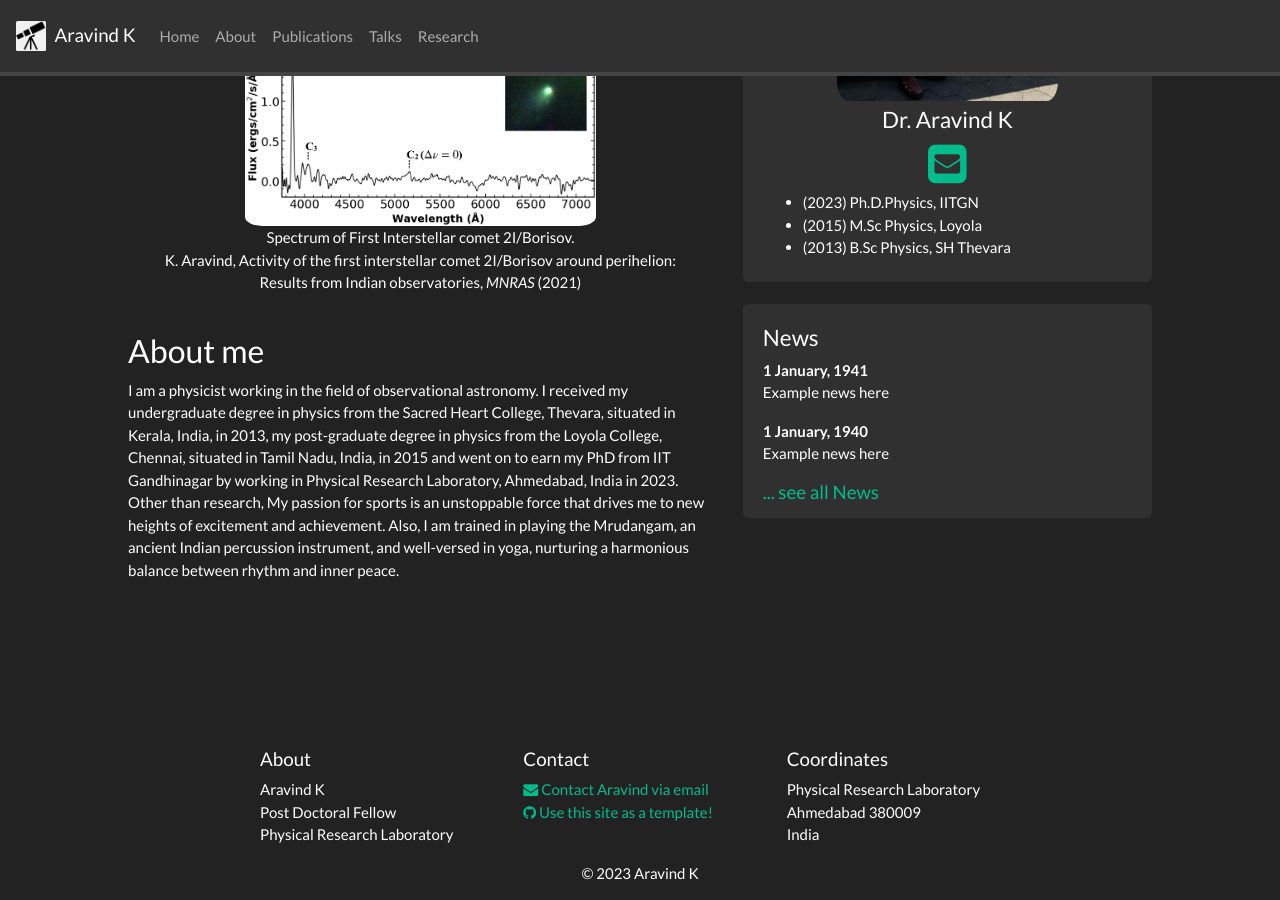
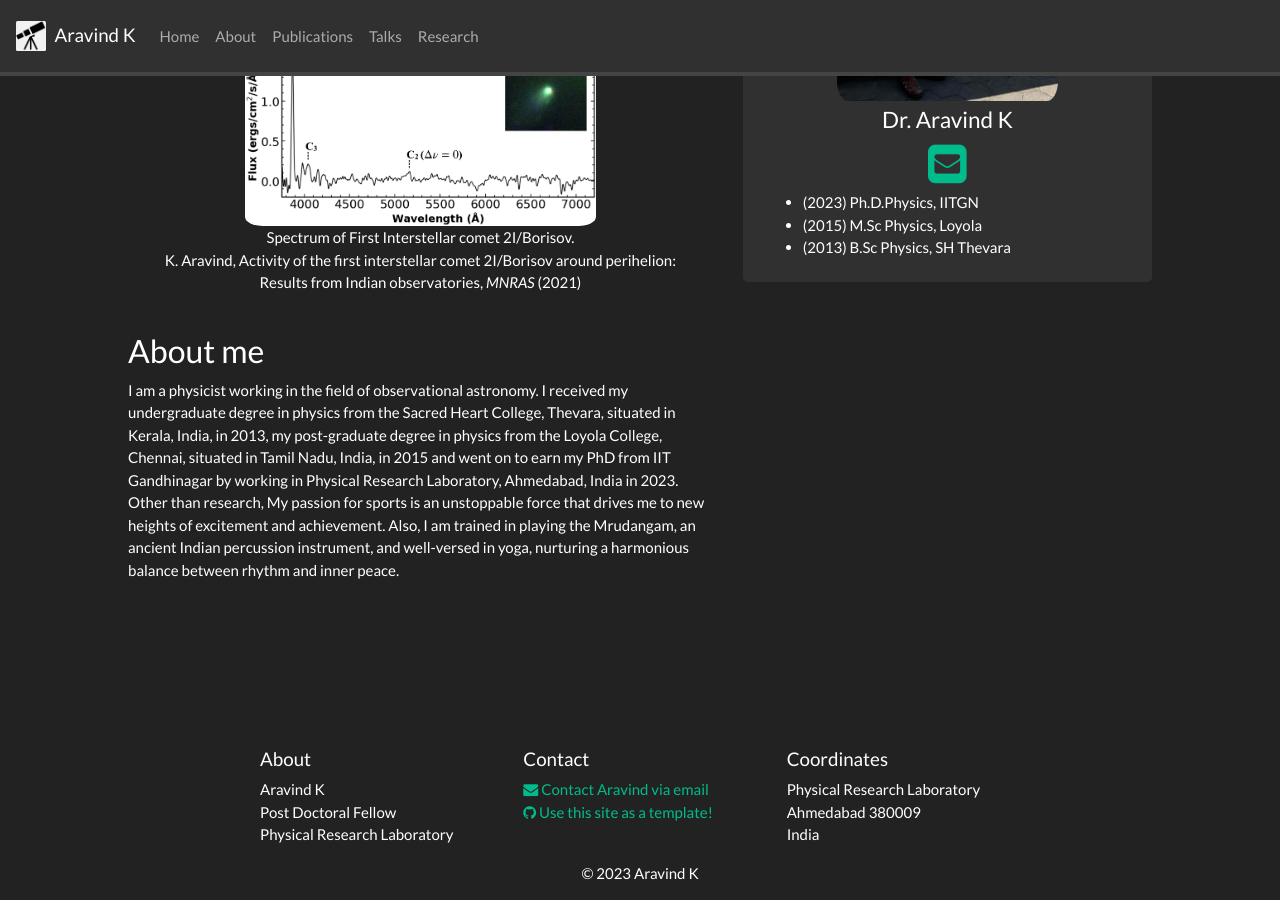
Before and after one commit to DrAravind1192/DrAravind1192.github.io, a Jekyll site: the page built from _pages/home.md, in a window 1280 px wide and 900 px high, scrolled down 559 px. Built offline with Jekyll 4.4.1, drawn with Linux system fonts in a browser that asks for light colours; nearby versions of some CDN libraries; a style sheet for code colours, icons or effects is not loaded.

Commit message:
Update sidebar.html

```diff
--- a/_includes/sidebar.html
+++ b/_includes/sidebar.html
@@ -57,7 +57,7 @@
 {% endfor %}
 </div>
 
-<div class="jumbotron">
+<!--- <div class="jumbotron">
   <h4>News</h4>
 
   {% for article in site.data.news limit:3 %}
@@ -67,4 +67,4 @@
 
   <h5><a href="{{ site.url }}{{ site.baseurl }}/allnews.html">... see all News</a></h5>
 
-</div>
+</div> -->
```
